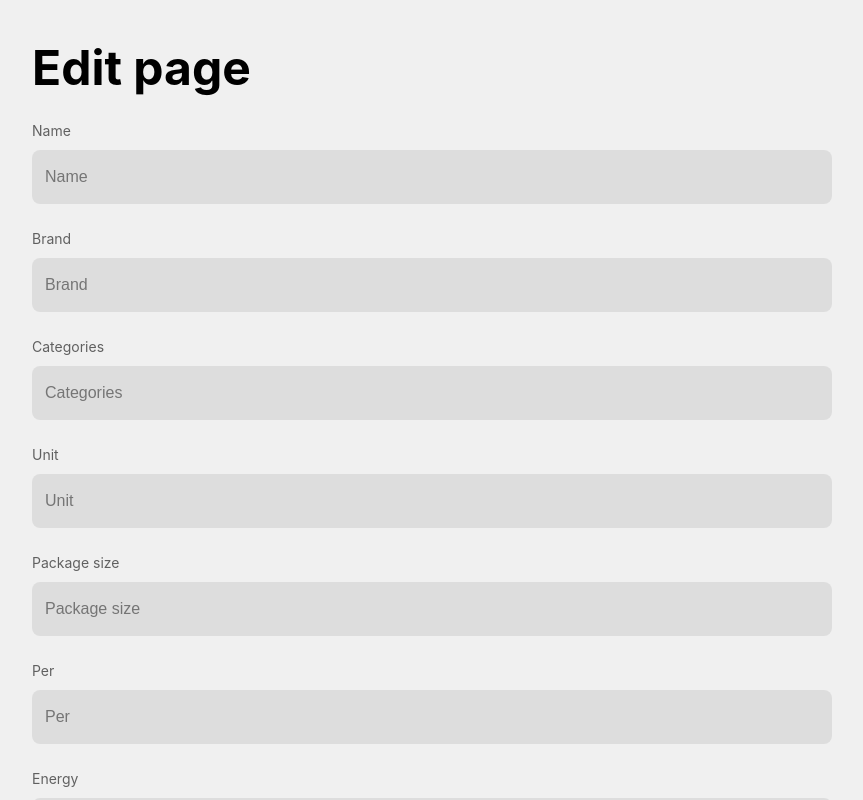
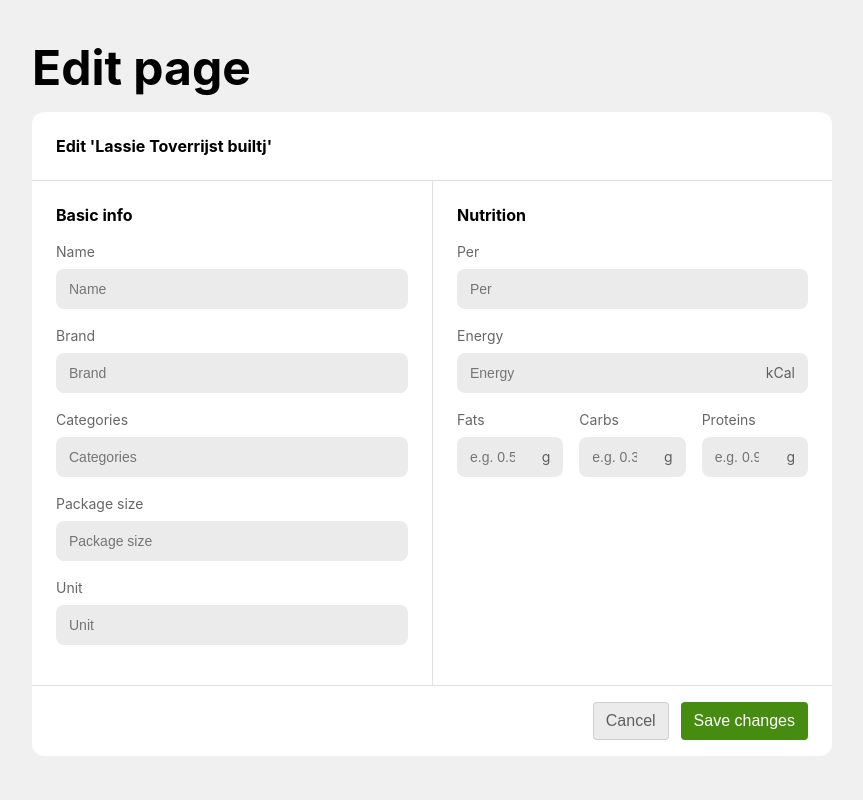
Before and after one commit to SergPerep/bite-me, a Next.js app in the folder client/: page /edit in a window 1280 px wide. Shown: the top 800 px of the page, without its empty margins (208-1071 px from the left). Built offline with nearby package versions, Linux system fonts and the light colour scheme.

Commit message:
Start building Edit (food item) component

```diff
--- /dev/null
+++ b/client/components/BaseUI/Button.tsx
@@ -0,0 +1,11 @@
+const Button = ({ children = "Button", type = "" }) => {
+    let classes = "";
+    switch (type) {
+        case "secondary":
+            classes = "secondary";
+            break;
+    }
+    return <button className={`button ${classes}`}>{children}</button>
+}
+
+export default Button;
--- /dev/null
+++ b/client/components/Edit/Edit.tsx
@@ -0,0 +1,36 @@
+import Button from "../BaseUI/Button";
+import Input from "../BaseUI/Input";
+const Edit = () => {
+    return <div className="edit">
+        <div className="edit__header">
+            <h2>Edit &apos;Lassie Toverrijst builtj&apos;</h2>
+        </div>
+        <div className="edit__body">
+            <div className="basic-block">
+                <h3>Basic info</h3>
+            <Input label='Name' placeholder="Name" type='text'/>
+            <Input label='Brand' placeholder="Brand" type='text'/>
+            <Input label='Categories' placeholder="Categories" type='text'/>
+            <Input label='Package size' placeholder="Package size" type='text'/>
+            <Input label='Unit' placeholder="Unit" type='text'/>
+
+            </div>
+            <div className="nutrition-block">
+                <h3>Nutrition</h3>
+                <Input label='Per' placeholder="Per" type='text'/>
+                <Input label='Energy' placeholder="Energy" type='text' suffix='kCal'/>
+                <div className="composition">
+                    <Input label='Fats' placeholder="e.g. 0.5" type='number' suffix="g"/>
+                    <Input label='Carbs' placeholder="e.g. 0.3" type='number' suffix="g"/>
+                    <Input label='Proteins' placeholder="e.g. 0.9" type='number' suffix="g"/>
+                </div>
+            </div>
+        </div>
+        <div className="edit__footer">
+            <Button>Save changes</Button>
+            <Button type="secondary">Cancel</Button>
+        </div>
+    </div>
+}
+
+export default Edit;
--- a/client/pages/edit.tsx
+++ b/client/pages/edit.tsx
@@ -1,6 +1,6 @@
 import type { NextPage } from 'next'
 import Head from 'next/head'
-import Input from '../components/BaseUI/Input';
+import Edit from '../components/Edit/Edit';
 
 const Home: NextPage = () => {
 
@@ -13,17 +13,7 @@
       </Head>
       <h1>Edit page</h1>
       <main>
-        <Input label='Name' placeholder="Name" type='text'/>
-        <Input label='Brand' placeholder="Brand" type='text'/>
-        <Input label='Categories' placeholder="Categories" type='text'/>
-        <Input label='Unit' placeholder="Unit" type='text'/>
-        <Input label='Package size' placeholder="Package size" type='text'/>
-        <Input label='Per' placeholder="Per" type='text'/>
-        <Input label='Energy' placeholder="Energy" type='text' suffix='kCal'/>
-
-        <Input label='Fats' placeholder="Fats" type='text'/>
-        <Input label='Carbs' placeholder="Carbs" type='text'/>
-        <Input label='Proteins' placeholder="Proteins" type='text'/>
+        <Edit />
       </main>
 
     </div>
--- /dev/null
+++ b/client/styles/components/_Button.scss
@@ -0,0 +1,17 @@
+@use "../sass-utils/colors";
+@use "../sass-utils/fonts";
+
+.button {
+    background-color: colors.$success;
+    cursor: pointer;
+    border: 1px solid transparent;
+    @include fonts.body;
+    border-radius: 4px;
+    padding: 4px 12px;
+    color: white;
+    &.secondary {
+        background-color: colors.$black-a08;
+        color: colors.$black-a60;
+        border-color: colors.$black-a12;
+    }
+}
--- /dev/null
+++ b/client/styles/components/_Edit.scss
@@ -0,0 +1,47 @@
+@use "../sass-utils/colors";
+// .edit {
+//     background-color: white;
+// }
+
+.edit__header {
+    padding: 24px;
+    border-bottom: 1px solid colors.$black-a12;
+    border-radius: 12px 12px 0 0;
+    background-color: white;
+}
+
+.edit__body {
+    display: flex;
+    background-color: white;
+}
+
+.nutrition-block,
+.basic-block {
+    width: 50%;
+    padding: 24px;
+}
+
+.nutrition-block {
+    border-left: 1px solid colors.$black-a12;
+    .composition {
+        display: flex;
+        justify-content: space-between;
+        margin: 16px 0;
+        .text-field {
+            margin: 0;
+            width: calc((100% - 32px) / 3);
+        }
+    }
+}
+
+.edit__footer {
+    padding: 16px 24px;
+    background-color: white;
+    border-radius: 0 0 12px 12px;
+    border-top: 1px solid colors.$black-a12;
+    display: flex;
+    flex-direction: row-reverse;
+    .button:not(:last-child) {
+        margin-left: 12px;
+    }
+}
--- a/client/styles/components/_Input.scss
+++ b/client/styles/components/_Input.scss
@@ -1,7 +1,7 @@
 @use "../sass-utils/fonts";
 @use "../sass-utils/colors";
 .text-field {
-    margin: 24px 0;
+    margin: 16px 0;
 }
 .field {
     background-color: colors.$black-a08;
@@ -21,7 +21,7 @@
 }
 
 label {
-    padding-bottom: 8px;
+    padding-bottom: 6px;
     display: block;
     @include fonts.small;
     color: colors.$black-a60;
@@ -30,15 +30,15 @@
     width: 100%;
     border: none;
     background-color: transparent;
-    padding: 12px;
-    @include fonts.body;
+    padding: 8px 12px;
+    @include fonts.small;
     &:focus {
         outline: none;
     }
 }
 .prefix,
 .suffix {
-    @include fonts.body;
+    @include fonts.small;
     color: colors.$black-a60;
 }
 .prefix {
@@ -50,7 +50,7 @@
 
 .hint {
     @include fonts.small;
-    padding-top: 8px;
+    padding-top: 6px;
     color: colors.$black-a60;
     &.error {
         color: colors.$error;
--- a/client/styles/styles.scss
+++ b/client/styles/styles.scss
@@ -1,4 +1,6 @@
 @forward "./base/reset";
 @forward "./base/layout";
+@forward "./components/Button";
 @forward "./components/Food";
 @forward "./components/Input";
+@forward "./components/Edit";
```
